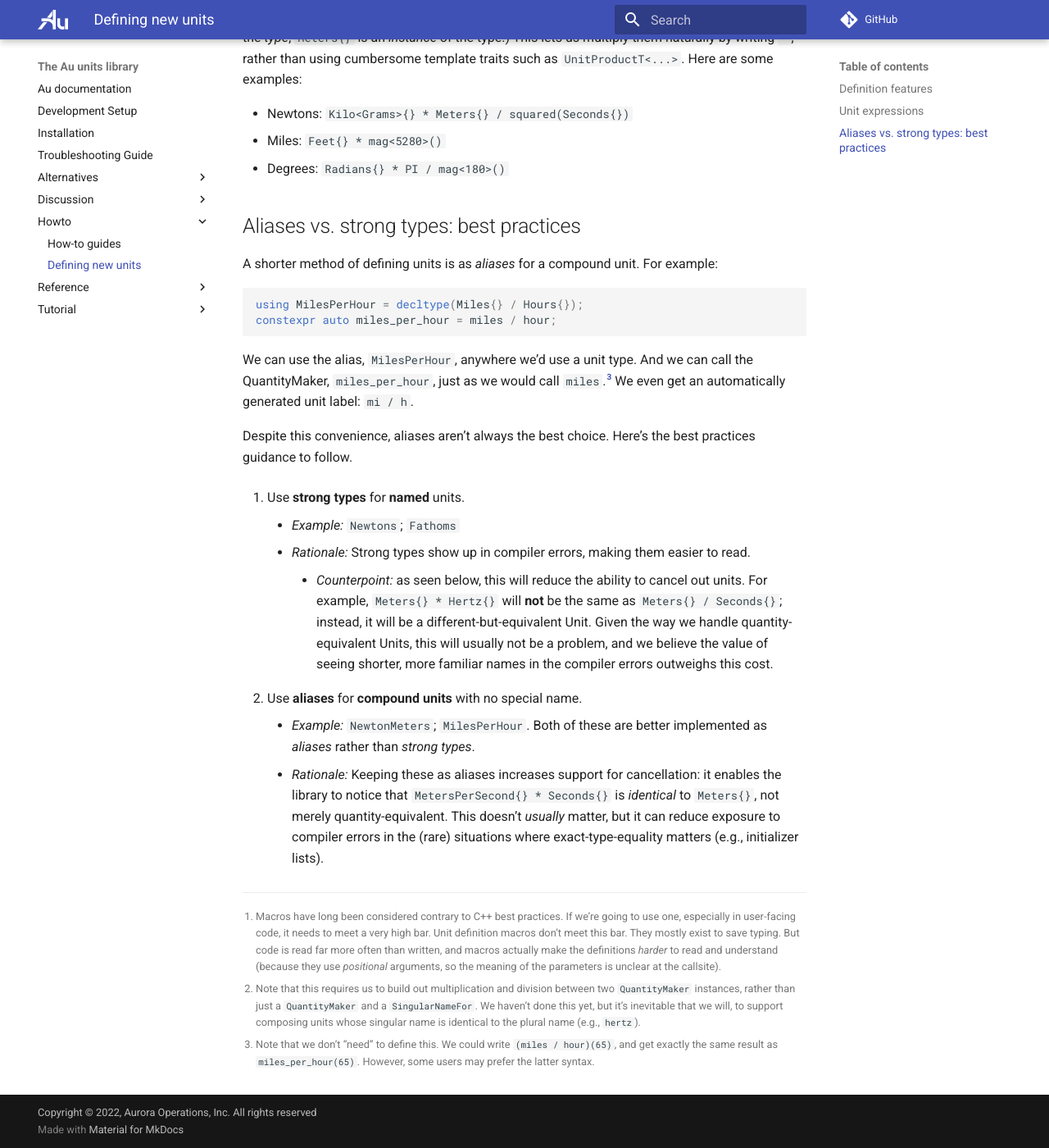
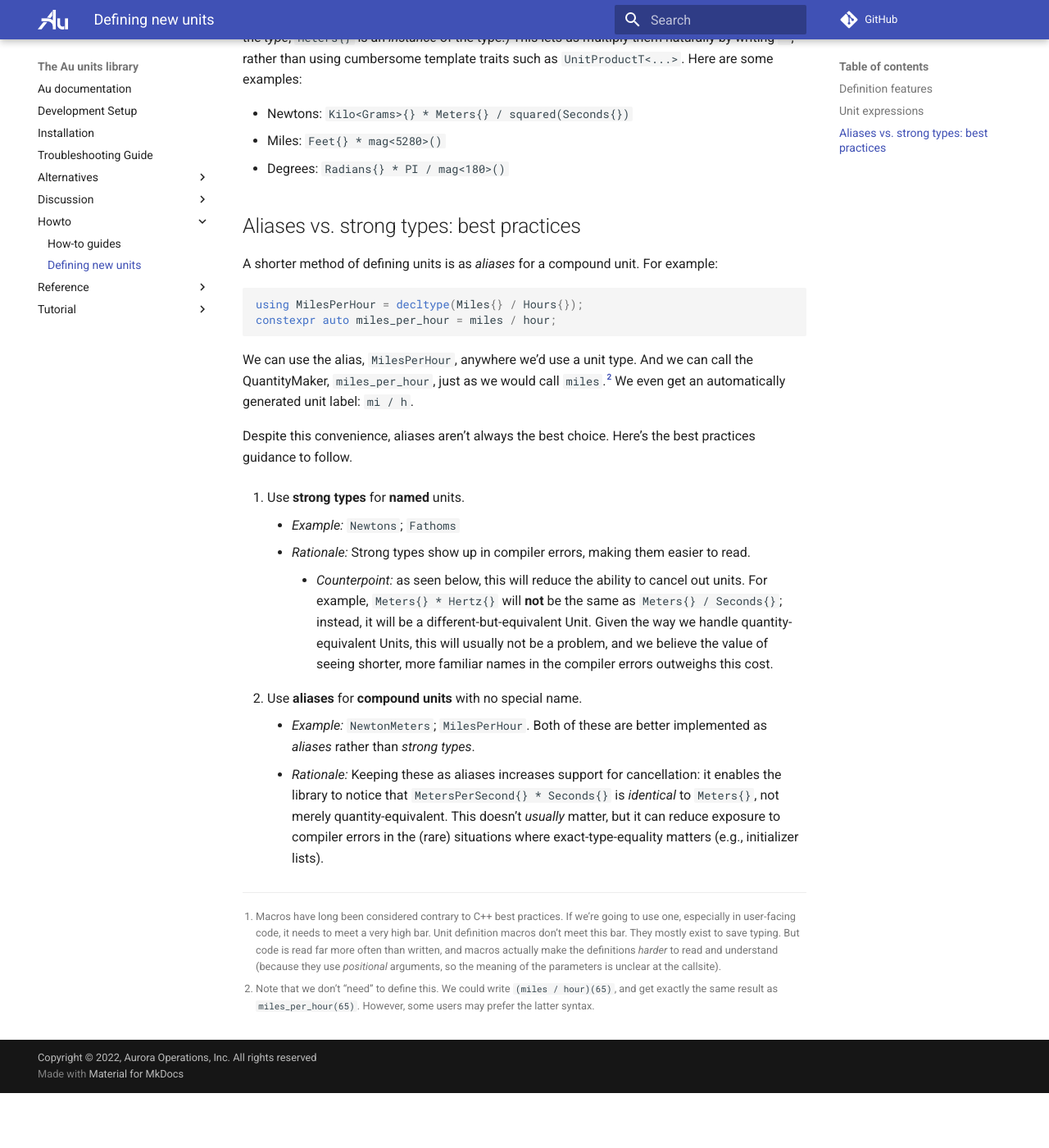
Before and after one commit to aurora-opensource/au, an MkDocs documentation site: the page built from docs/howto/new-units.md, in a window 1280 px wide and 1400 px high, scrolled down 2538 px. Shown: the whole window at 82% size. Built offline with MkDocs 1.6.1 and Material for MkDocs 9.7.7, drawn with Linux system fonts in a browser that asks for light colours; comment, search, counter and statistics services are not loaded; after the commit the page ends 3871 px from its top, so only the background shows below that.

Commit message:
Add operations for QuantityMaker and SingularNameFor (#118)
We should let users multiply or divide two `QuantityMaker` instances if
they want to.  It won't usually be gramatically correct, but it probably
doesn't rise to the level of an "error" (which is how we currently treat
it).  It's also necessary for units whose singular name equals their
plural name, such as `hertz`.  This fixes up an inconsistency in the
docs, where we called the `SingularNameFor` "optional", although
previously it really wasn't.

We also need to permit multiplying `SingularNameFor` instances.  This
was always simply an oversight, preventing legitimate use cases such as
`(radians / (meter * second))`.

I investigated the compile time impacts, and confirmed that any possible
impact is well within the measurement noise.

Fixes #72.

Fixes #71, too, since that task was to document an error in the
troubleshooting guide, but this PR removes that error.

Test Plan
---------

- [x] Add new unit tests.
- [x] Investigate compile time impacts.
- [x] Pass PR builds.

````diff
--- a/docs/howto/new-units.md
+++ b/docs/howto/new-units.md
@@ -102,11 +101,6 @@
       can also compose it with prefixes, or scale it with Magnitudes.
     - **If omitted:** _this is usually fine to omit:_ most Units are only used with `Quantity`, not
       `QuantityPoint`.
-
-[^2]: Note that this requires us to build out multiplication and division between two
-`QuantityMaker` instances, rather than just a `QuantityMaker` and a `SingularNameFor`.  We haven't
-done this yet, but it's inevitable that we will, to support composing units whose singular name is
-identical to the plural name (e.g., `hertz`).
 
 !!! note
     Not shown here: adding an `origin` member.  We skipped this because it is very rare.  It only
@@ -149,10 +143,10 @@
 ```
 
 We can use the alias, `MilesPerHour`, anywhere we'd use a unit type.  And we can call the
-QuantityMaker, `miles_per_hour`, just as we would call `miles`.[^3]    We even get an automatically
+QuantityMaker, `miles_per_hour`, just as we would call `miles`.[^2]    We even get an automatically
 generated unit label: `mi / h`.
 
-[^3]:  Note that we don't "need" to define this.  We could write `(miles / hour)(65)`, and get
+[^2]:  Note that we don't "need" to define this.  We could write `(miles / hour)(65)`, and get
 exactly the same result as `miles_per_hour(65)`.  However, some users may prefer the latter syntax.
 
 Despite this convenience, aliases aren't always the best choice.  Here's the best practices guidance
````
Also changed, not shown: other parts of docs/howto/new-units.md (+0 -1 lines), 3 other files.
